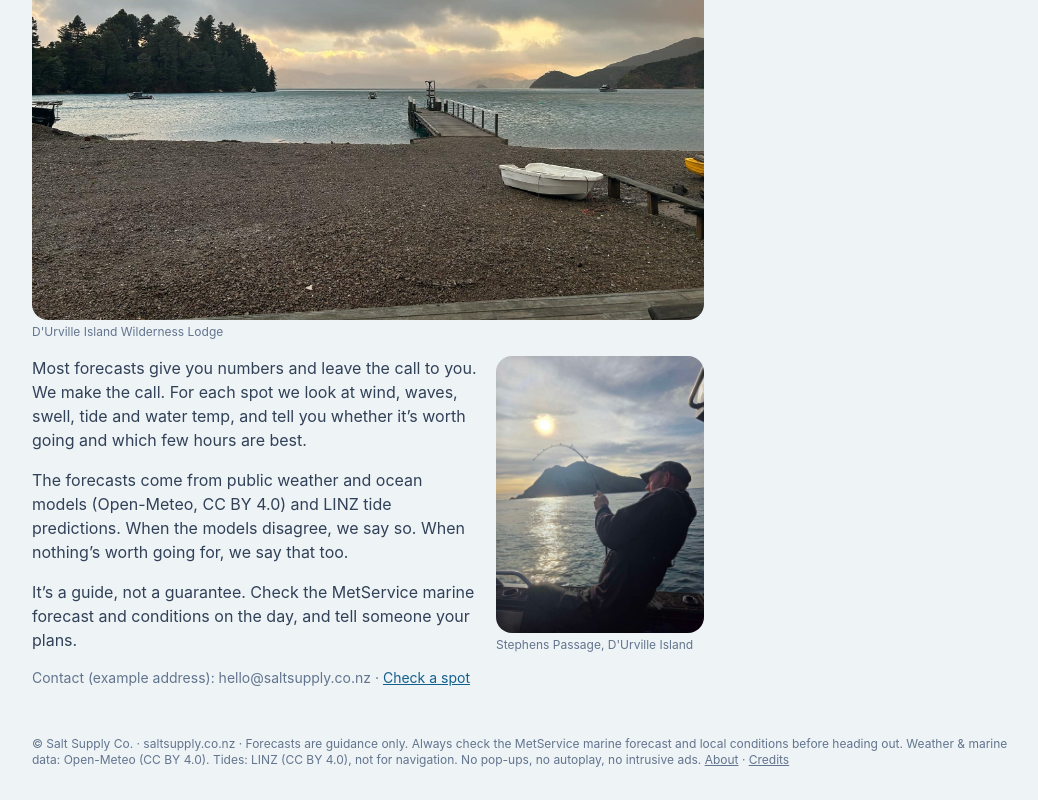
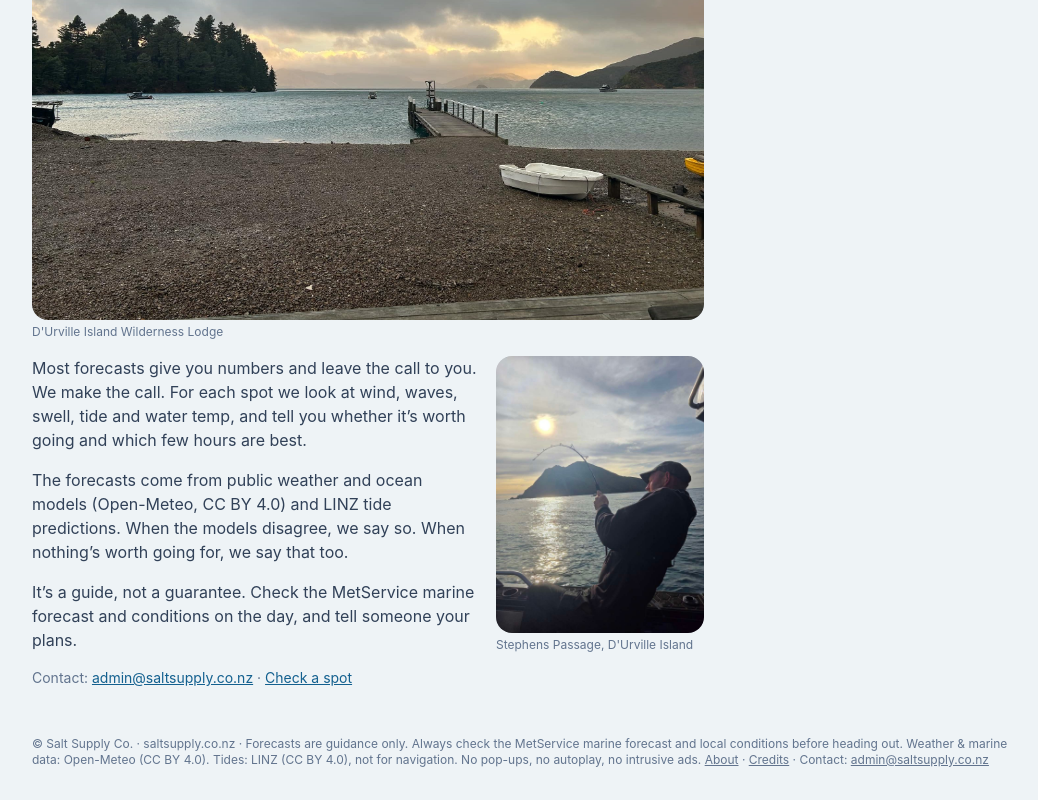
Before and after one commit to lebrun76-lab/FIsh-on-3, a Next.js app in the folder web/: page /about in a window 1280 px wide. Shown: the part 289-1089 px from the top of the page, without its empty margins (112-1150 px from the left). Built offline with nearby package versions, Linux system fonts and the light colour scheme; no server answers.

Commit message:
Add contact email admin@saltsupply.co.nz to the footer and About page

```diff
--- a/web/src/app/about/page.tsx
+++ b/web/src/app/about/page.tsx
@@ -12,7 +12,7 @@ export default function About() {
       <p className="text-slate-700">Most forecasts give you numbers and leave the call to you. We make the call. For each spot we look at wind, waves, swell, tide and water temp, and tell you whether it’s worth going and which few hours are best.</p>
       <p className="text-slate-700">The forecasts come from public weather and ocean models (Open-Meteo, CC BY 4.0) and LINZ tide predictions. When the models disagree, we say so. When nothing’s worth going for, we say that too.</p>
       <p className="text-slate-700">It’s a guide, not a guarantee. Check the MetService marine forecast and conditions on the day, and tell someone your plans.</p>
-      <p className="text-sm text-slate-500">Contact (example address): {BRAND.emails.hello} · <Link href="/spots" className="text-ocean-700 underline">Check a spot</Link></p>
+      <p className="text-sm text-slate-500">Contact: <a href={`mailto:${BRAND.emails.contact}`} className="text-ocean-700 underline">{BRAND.emails.contact}</a> · <Link href="/spots" className="text-ocean-700 underline">Check a spot</Link></p>
     </div>
   );
 }
--- a/web/src/app/layout.tsx
+++ b/web/src/app/layout.tsx
@@ -48,7 +48,7 @@ export default function RootLayout({ children }: { children: React.ReactNode })
           <TopBar />
           <main className="mx-auto max-w-5xl px-4 pb-24 md:pb-12">{children}</main>
           <footer className="mx-auto max-w-5xl px-4 pb-24 md:pb-8 text-xs text-slate-500">
-            © {BRAND.name} · saltsupply.co.nz · Forecasts are guidance only. Always check the MetService marine forecast and local conditions before heading out. Weather & marine data: Open-Meteo (CC BY 4.0). Tides: LINZ (CC BY 4.0), not for navigation. <span className="guest-only inline">No pop-ups, no autoplay, no intrusive ads. </span><a href="/about" className="underline">About</a> · <a href="/credits" className="underline">Credits</a>
+            © {BRAND.name} · saltsupply.co.nz · Forecasts are guidance only. Always check the MetService marine forecast and local conditions before heading out. Weather & marine data: Open-Meteo (CC BY 4.0). Tides: LINZ (CC BY 4.0), not for navigation. <span className="guest-only inline">No pop-ups, no autoplay, no intrusive ads. </span><a href="/about" className="underline">About</a> · <a href="/credits" className="underline">Credits</a> · Contact: <a href={`mailto:${BRAND.emails.contact}`} className="underline">{BRAND.emails.contact}</a>
           </footer>
           <BottomTabs />
         </AuthProvider>
--- a/web/src/lib/brand.ts
+++ b/web/src/lib/brand.ts
@@ -1,11 +1,11 @@
 // Brand: Salt Supply Co. (picked by Alex, 26 Oct 2026). The only domain is saltsupply.co.nz.
-// Email addresses below are EXAMPLE placeholders; no mailboxes exist yet.
+// contact is a real mailbox (admin@, forwards to Alex). hello and alerts are still EXAMPLE placeholders.
 export const BRAND = {
   name: "Salt Supply Co.",
   shortName: "Salt Supply",
   domain: "saltsupply.co.nz",
   url: "https://saltsupply.co.nz",
-  emails: { hello: "hello@saltsupply.co.nz", alerts: "alerts@saltsupply.co.nz" }, // examples only
+  emails: { contact: "admin@saltsupply.co.nz", hello: "hello@saltsupply.co.nz", alerts: "alerts@saltsupply.co.nz" }, // hello, alerts: examples only
   tagline: "Is it worth going out?",
   description: "Know when to fish. New Zealand fishing forecasts: whether it's worth going, when, and where. Wind, swell, tides and local rules.",
   // Pricing chosen by Alex (26 Oct 2026). Stripe test prices: lookup_keys pro_monthly_nzd, pro_yearly_nzd.
```
Also changed, not shown: 1 other file (tests, documents, lock files or other folders).
